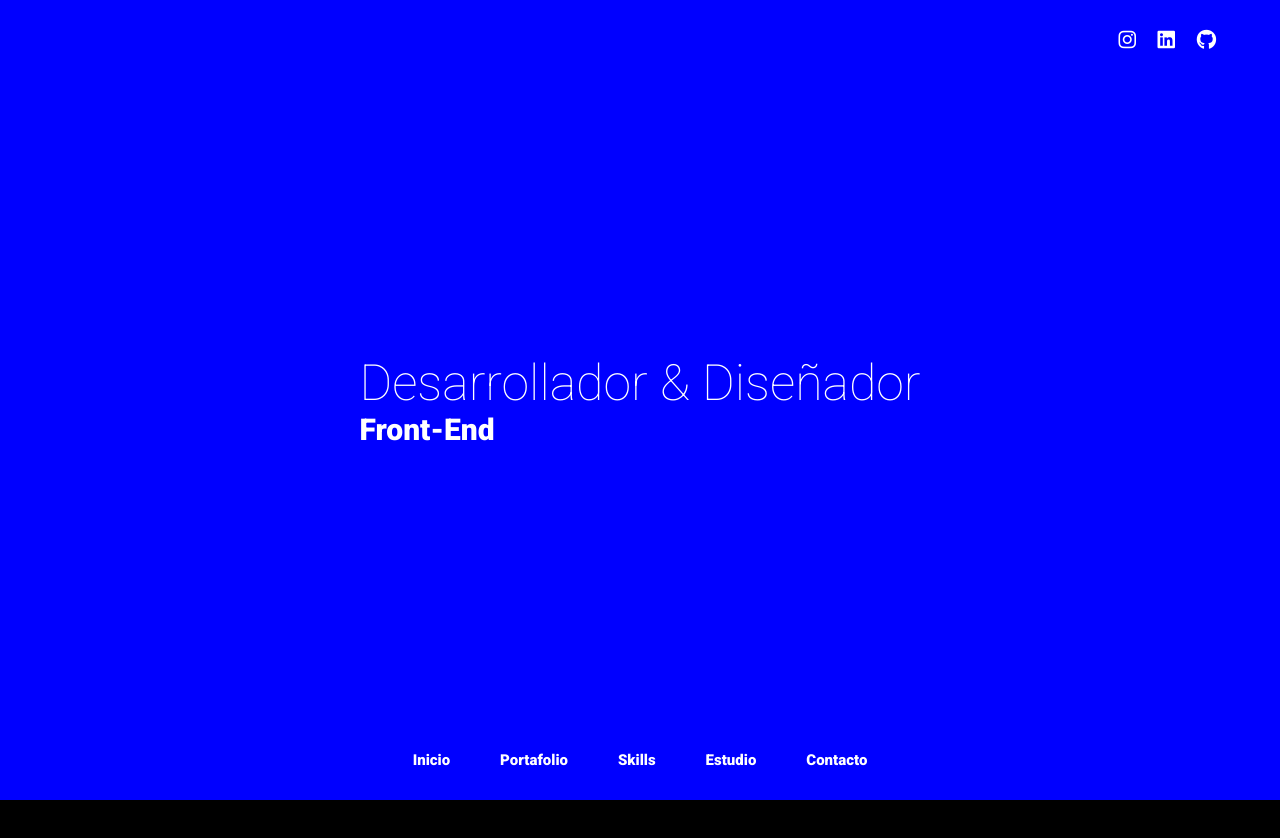
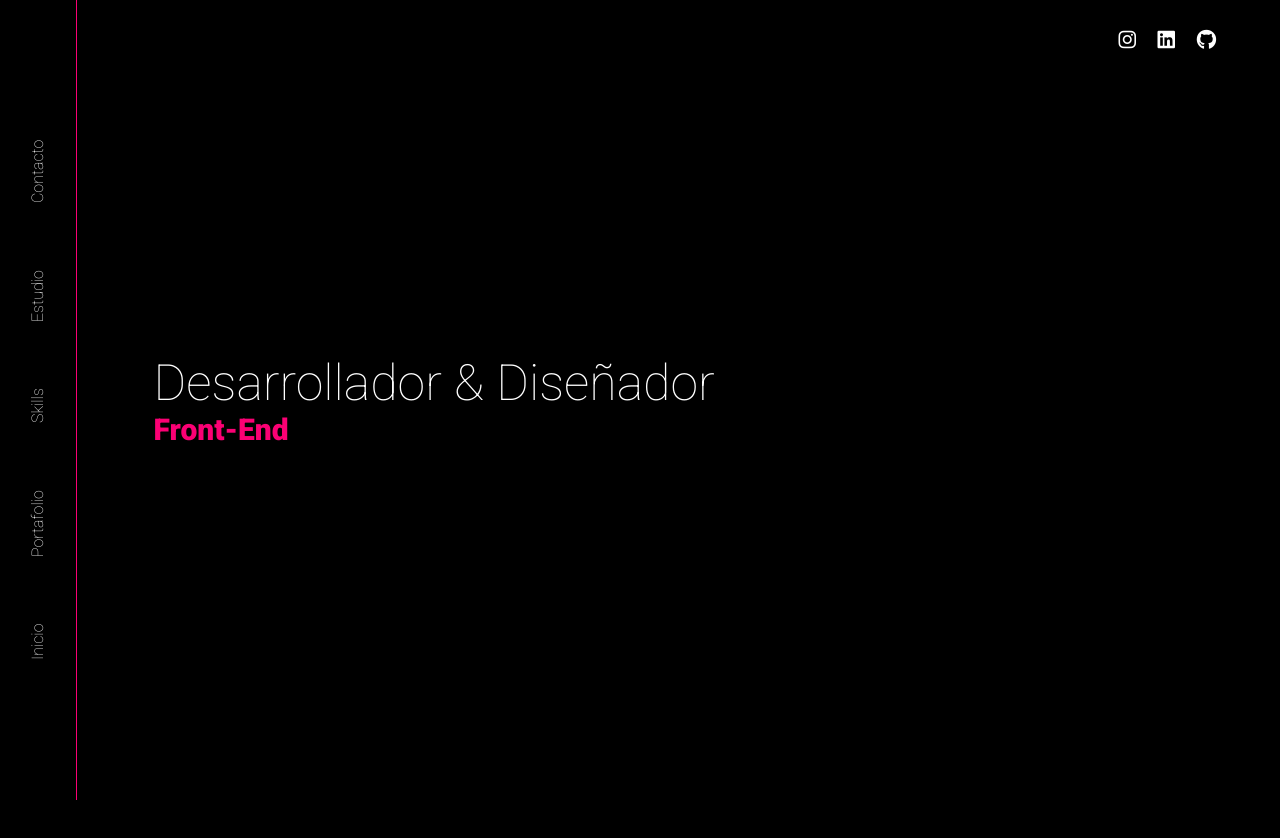
Before and after one commit to Sebasstardo/Portafolio, a website: page index.html in a window 1280 px wide. Drawn offline with Linux system fonts and the light colour scheme.

Commit message:
arreglo primera vista

```diff
--- a/index.html
+++ b/index.html
@@ -19,18 +19,18 @@
         </section>
     </header>
 
-    <main class="horizontal-scroll-wrapper snaps-inline"
-     data-0="background-color:rgb(0,0,255); transform:translateX(0%);"
-     data-500="background-color:rgb(255,0,0); transform:translateX(-100%)">
+    <main class="horizontal-scroll-wrapper snaps-inline "
+     data-0="transform:translateX(0%);"
+     data-500="transform:translateX(-100%)">
 
-        <article class="main-inicio">
+        <article id="inicio" class="main-inicio">
             <div>
                 <h1>Desarrollador & Diseñador</h1>
                 <h2>Front-End</h2>
             </div>
         </article>
 
-        <article class="main_portafolio" >
+        <article id="portafolio" class="main_portafolio" >
             <section class="column_grid_portafolio">
                 <div class="box-title">
                     <h1>Lorem ipsum dolor sit</h1>
@@ -50,8 +50,16 @@
         </article>
 
     </main>
-        <footer class="contenedor">
-            <nav-bar></nav-bar>
+        <footer class="">
+            <nav>
+                <ul>
+                    <li><a href="#inicio">Inicio</a></li>
+                    <li><a href="#portafolio">Portafolio</a></li>
+                    <li><a href="./skills.html">Skills</a></li>
+                    <li><a href="">Estudio</a></li>
+                    <li><a href="">Contacto</a></li>
+                </ul>
+            </nav>
         </footer>
 
 
--- a/src/js/main.js
+++ b/src/js/main.js
@@ -5,15 +5,7 @@ class navBar extends HTMLElement {
 
   connectedCallback() {
     this.innerHTML = `
-        <nav>
-            <ul>
-                <li><a href="./index.html">Inicio</a></li>
-                <li><a href="./portafolio.html">Portafolio</a></li>
-                <li><a href="./skills.html">Skills</a></li>
-                <li><a href="">Estudio</a></li>
-                <li><a href="">Contacto</a></li>
-            </ul>
-        </nav>
+
         `;
   }
 }
--- a/src/scss/global/_globales.scss
+++ b/src/scss/global/_globales.scss
@@ -1,4 +1,4 @@
-@use 'variable'as v;
+@use 'variable' as v;
 
 html,
 body {
@@ -29,23 +29,7 @@ header {
 
 }
 
-footer {
-  position: fixed;
- bottom: 0;
-  height: 10vh;
-  display: flex;
-  align-items: center;
-  justify-content: center;
-  right: 0;
-left: 0;
-}
 
-a {
-  text-decoration: none;
-  font-weight: 600;
-  color: white !important;
-  font-size: 1.5rem !important;
-}
 
 *,
 *:before,
@@ -59,17 +43,41 @@ i {
   color: white;
 }
 
-ul {
+a {
+  text-decoration: none;
+  font-weight: v.$liviana;
+  color: white !important;
+  font-size: 1.6rem !important;
+}
+footer {
+  background-color: black;
+  height: 100vh;
+  width: 6vw;
   display: flex;
+  align-items: center;
   justify-content: center;
-  align-items: center;
-  list-style: none;
-  padding: 0;
+  position: fixed;
+  border-right: 1px solid v.$fSecond;
 
-  li:not(:last-child) {
-    margin-right: 5rem;
+  nav {
+    transform: rotate(180deg);
+    display: flex;
+    flex-direction: column-reverse;
+
+    ul {
+      height: 65%;
+      display: flex;
+      align-items: center;
+      justify-content: space-between;
+      padding: 0;
+      list-style: none;
+      writing-mode: vertical-lr;
+
+    }
   }
+
 }
+
 
 
 img {
@@ -91,6 +99,7 @@ h1 {
 h2 {
   font-size: 3rem;
   font-weight: v.$bold;
+  color: v.$fSecond;
 }
 
 h3 {
--- a/src/scss/global/_variable.scss
+++ b/src/scss/global/_variable.scss
@@ -4,3 +4,4 @@ $liviana: 100;
 $media:400;
 $bold:900;
 $active:#248A83;
+$fSecond:#fb0074;
--- a/src/scss/layout/_inicio.scss
+++ b/src/scss/layout/_inicio.scss
@@ -1,24 +1,18 @@
-#body-id {
 
 
-}
-
 .horizontal-scroll-wrapper {
-
+    width: 100%;
+    display: flex;
     position: fixed;
     top: 0;
     left: 0;
-    width: 100%;
-    display: flex;
     overscroll-behavior-inline:contain ;
 
     article {
+        height: 100vh;
         min-width: 100%;
-        height: auto;
         display: flex;
-        justify-content: center;
         align-items: center;
-        height: 100vh;
     }
 }
 .snaps-inline{
@@ -28,9 +22,10 @@
 
 .main-inicio {
     display: flex;
-    justify-content: center;
+    justify-content: flex-start;
     align-items: center;
     color: white;
+    margin-left: 12vw;
 
     .title {
         text-align: center;
@@ -39,12 +34,7 @@
 
 
 .column_grid_portafolio {
-
-    // display: grid;
-    // grid-template-columns: repeat(auto-fit, minmax(min(100%, 10rem), 1fr));
-    // gap: 4rem;
     display: flex;
-
     img {
         max-width: 100%;
         height: 17rem;
```
Also changed, not shown: build/css/app.css.
